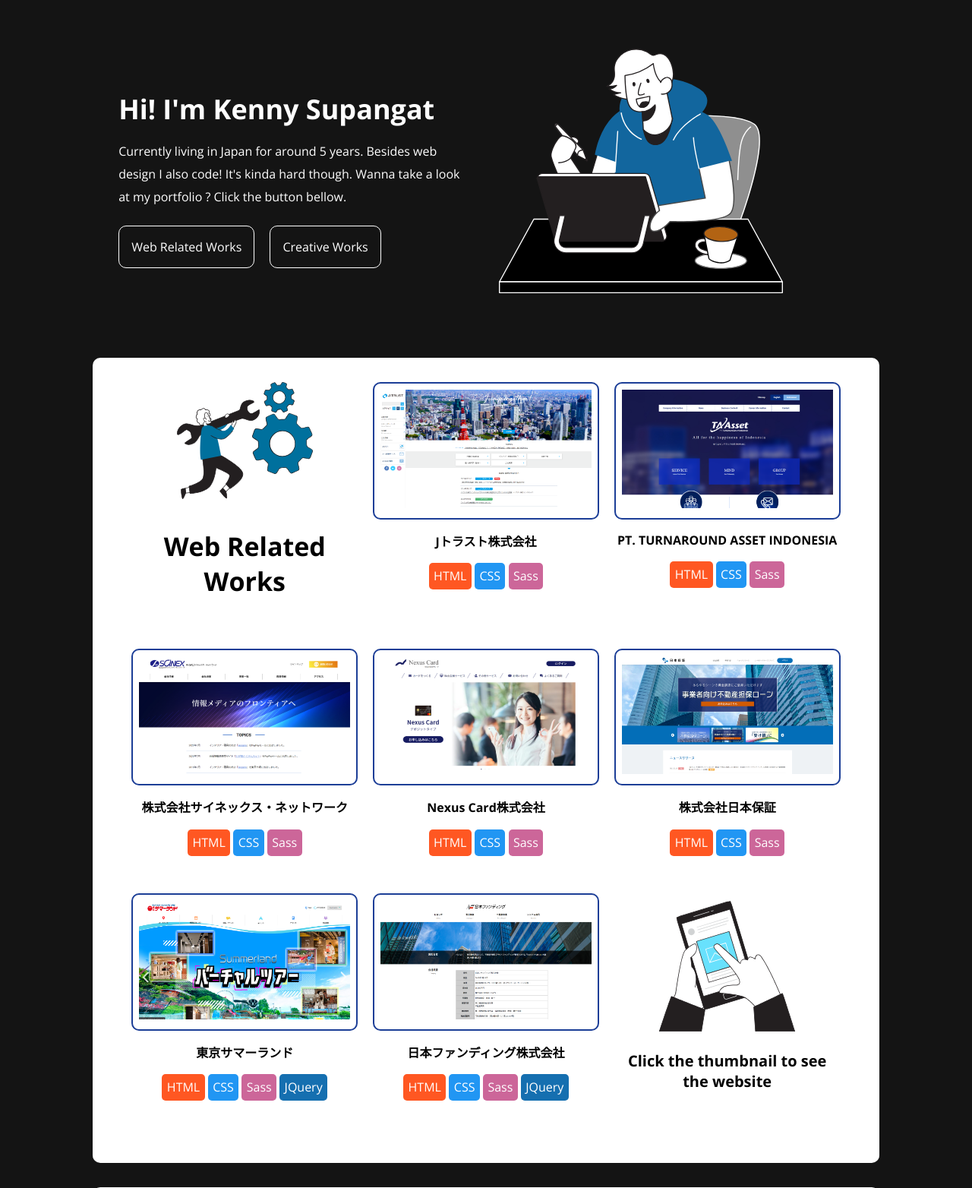
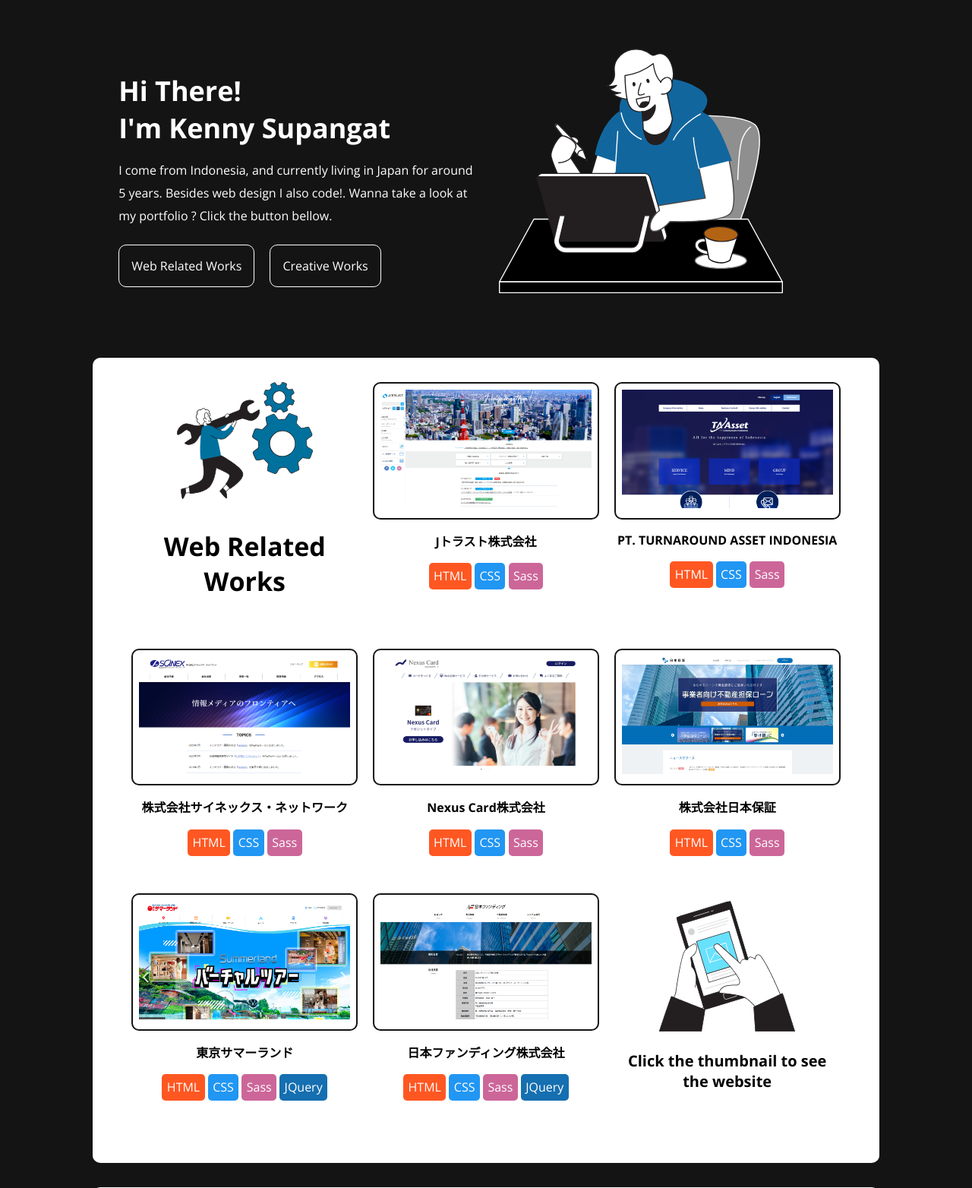
Before and after one commit to Thaldrin94/main_portfolio, a PHP site: page / in a window 1280 px wide. Shown: the top 1564 px of the page at 76% size. Run offline with PHP 8.4, Linux system fonts and the light colour scheme.

Commit message:
small update

```diff
--- a/css/style.css
+++ b/css/style.css
@@ -84,7 +84,7 @@ html, body {
       width: calc((95% / 3) - 10px);
       padding-bottom: 2rem; }
       .portfolio_section .port_wrapper .port_box .port_img {
-        border: 2px solid #1C3E97;
+        border: 2px solid #141414;
         border-radius: 10px;
         padding: .5rem; }
         .portfolio_section .port_wrapper .port_box .port_img img {
--- a/index.html
+++ b/index.html
@@ -18,14 +18,15 @@
 
         <div class="intro_word">
           <h1 class="title">
-            Hi! I'm Kenny Supangat
+            Hi There!<br>
+            I'm Kenny Supangat
           </h1>
           <div class="main_img_1">
             <img src="img/main.svg" alt="">
           </div>
           <p class="my_intro">
-            Currently living in Japan for around 5 years.
-            Besides web design I also code! It's kinda hard though.
+            I come from Indonesia, and currently living in Japan for around 5 years.
+            Besides web design I also code!.
             Wanna take a look at my portfolio ? Click the button bellow.
           </p>
         </div>
--- a/port-info/port-info_2.html
+++ b/port-info/port-info_2.html
@@ -24,7 +24,7 @@
           </div>
           <p class="my_intro">
             Around 2019, one of the client have the need to produce a short video for Hotels and Inns around Japan.
-            So me and my colleague start learning how to use Adobe Premiere and made a couple of it.
+            So me and my colleague start learning how to use Adobe Premiere and Adobe After Effect, then made and edit a couple video.
             Bellow are some of the video that have been published.
           </p>
           <p class="my_intro url_video">
--- a/port-info/port-info_4.html
+++ b/port-info/port-info_4.html
@@ -24,7 +24,7 @@
           </div>
           <p class="my_intro">
             Each year the manager ask me to make New Year Post Card to send it to the other member of the company group.
-            So we made 2 pattern with the next year zodiac animal as the main theme.
+            So me and my colleague each design our own postcard with the next year zodiac animal as the main theme.
           </p>
         </div>
         <div class="buttons">
--- a/scss/style.scss
+++ b/scss/style.scss
@@ -105,7 +105,7 @@ html, body {
       width: calc((95% / 3) - 10px);
       padding-bottom: 2rem;
       .port_img {
-        border: 2px solid #1C3E97;
+        border: 2px solid #141414;
         border-radius: 10px;
         padding: .5rem;
         img {
```
